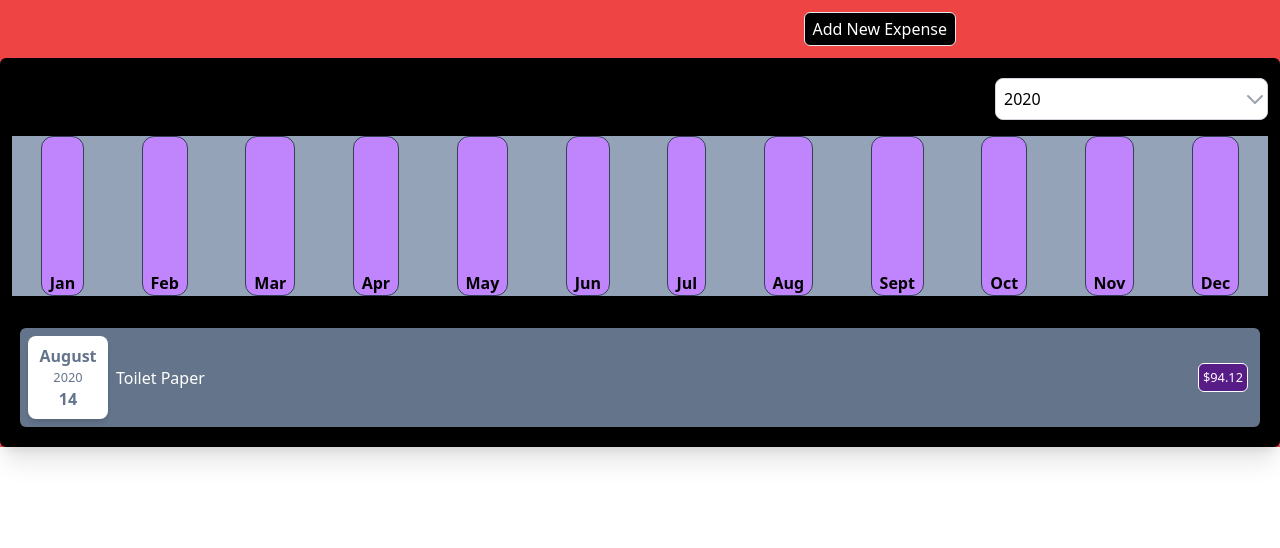
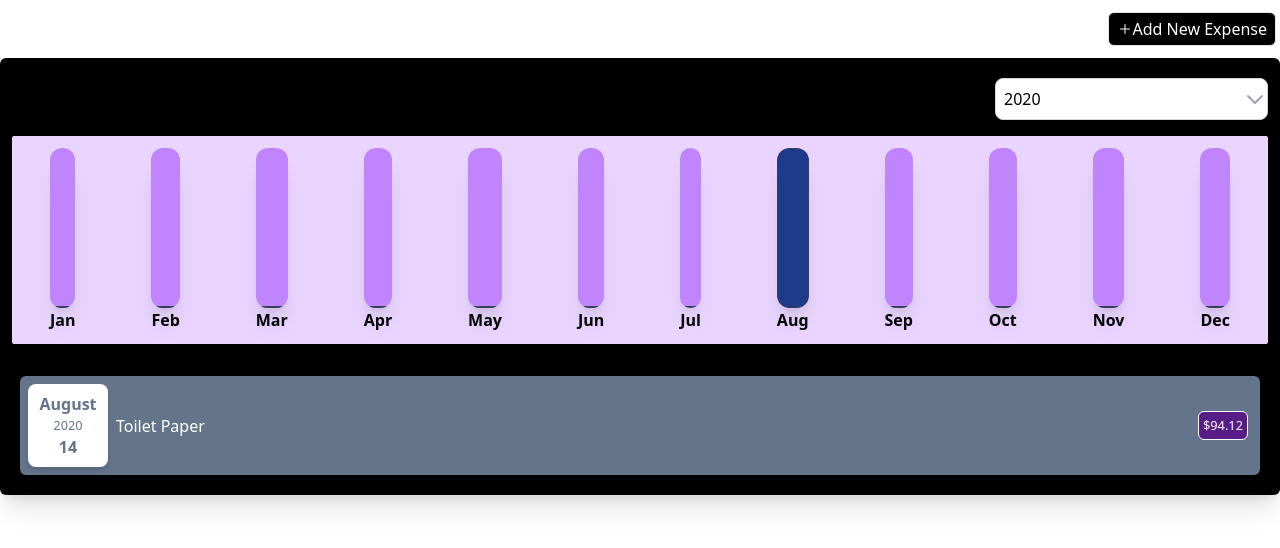
Before and after one commit to Mariat28/expense-tracker, a React (Create React App) app: page / in a window 1280 px wide. Shown: the top 548 px of the page. Built offline with nearby package versions, Linux system fonts and the light colour scheme.

Commit message:
dynamic styles and conditional components

```diff
--- a/package.json
+++ b/package.json
@@ -8,6 +8,7 @@
     "@testing-library/user-event": "^13.5.0",
     "react": "^18.1.0",
     "react-dom": "^18.1.0",
+    "react-icons": "^4.4.0",
     "react-scripts": "5.0.1",
     "web-vitals": "^2.1.4"
   },
--- a/src/App.js
+++ b/src/App.js
@@ -1,4 +1,5 @@
 import React, { useState } from 'react';
+import { IoAdd } from 'react-icons/io5'
 import './App.css';
 import Card from './components/ui/Card';
 import NewExpense from './components/newexpense/NewExpense';
@@ -42,12 +43,12 @@ const App = () => {
   // JSX alternative
   // return React.createElement('div', {className: 'App flex flex-col gap-2 items-center w-full'}, React.createElement('h2', {}, 'expense tracker'), React.createElement(Card, {className: ' bg-black w-1/2 py-4 px-2'}, React.createElement(Expenses, {expenses:expenses})),)
   return (
-    <div className="App flex flex-col bg-red-500 gap-2 items-center w-screen container">
-    {!isAddFormOpen ? (<div className='mt-2 w-1/2 flex justify-end p-1'>
+    <div className="App flex flex-col  gap-2 items-center w-screen container mx-auto">
+    {!isAddFormOpen ? (<div className='mt-2 w-full flex justify-end p-1'>
       <button
           type="button"
-          className="bg-black text-white rounded-md px-2 py-1 hover:bg-transparent hover:text-black border hover:border-black"
-        onClick={displayAddFormHandler}>Add New Expense</button>
+          className="bg-black flex items-center text-white rounded-md px-2 py-1 hover:bg-transparent hover:text-black border hover:border-black"
+        onClick={displayAddFormHandler}><IoAdd ></IoAdd>Add New Expense</button>
       </div>) : ( <NewExpense onAddExpense = {addExpenseHandler} onCancelForm={displayAddFormHandler}/>) }
 
       <Card className=" bg-black w-full py-4 px-2">
--- a/src/components/chart/Chart.js
+++ b/src/components/chart/Chart.js
@@ -3,7 +3,7 @@ const Chart = (props) => {
     const dataPointValues = props.dataPoints.map((dataPoint) => dataPoint.value);
     const totalMaximum = Math.max(...dataPointValues);
     return(
-        <div className="flex justify-around bg-slate-400 text-center h-40">
+        <div className="flex justify-around rounded-sm shadow-xl bg-purple-200  py-3 text-center h-52">
             {props.dataPoints.map(dataPoint => <ChartBar
             key={dataPoint.label}
             value={dataPoint.value}
--- a/src/components/chart/ChartBar.js
+++ b/src/components/chart/ChartBar.js
@@ -1,24 +1,23 @@
+import React from "react";
 const ChartBar = (props) => {
-    let barFillHeight = '0%';
-    if(props.maxValue > 0) {
-        barFillHeight= Math.round(props.value/props.maxValue*100) + ' %';
-    }
-    return(
-        <div className="h-full fex flex-col items-center">
-            <div className="h-full w-full border border-slate-700 rounded-xl bg-purple-400 overflow-hidden flex flex-col justify-end px-2">
-                {/* bar fill  */}
-                <div className="bg-purple-900 w-full transition-all ease-out duration-100 "
-                style={{height: barFillHeight}}>
+  let barFillHeight = "0%";
+  if (props.maxValue > 0) {
+    barFillHeight = Math.round((props.value / props.maxValue) * 100) + '%';
+  }
 
-                </div>
-                {/* bar label  */}
-                <div className="font-bold text-base text-center">
-                    {props.label}
-                </div>
-            </div>
-
+  return (
+    <div className="flex flex-col">
+      <div className="h-full fex flex-col gap-1  items-center">
+        <div className="h-full rounded-xl w-full  overflow-hidden flex flex-col justify-end  bg-purple-400 shadow-xl">
+          {/* bar fill  */}
+          <div
+            className="w-full border  border-slate-700 rounded-xl bg-blue-900  transition-all ease-out duration-300" style={{ height:barFillHeight }}
+          ></div>
         </div>
-    )
-
-}
+      </div>
+      {/* bar label  */}
+      <div className="font-bold text-base text-center">{props.label}</div>
+    </div>
+  );
+};
 export default ChartBar;
--- a/src/components/expenses/ExpenseChart.js
+++ b/src/components/expenses/ExpenseChart.js
@@ -10,7 +10,7 @@ const ExpensesChart =(props) => {
         {label: ' Jun', value: 0},
         {label: ' Jul', value: 0},
         {label: ' Aug', value: 0},
-        {label: ' Sept', value: 0},
+        {label: ' Sep', value: 0},
         {label: ' Oct', value: 0},
         {label: ' Nov', value: 0},
         {label: ' Dec', value: 0},
--- a/src/components/newexpense/ExpenseForm.js
+++ b/src/components/newexpense/ExpenseForm.js
@@ -31,7 +31,7 @@ const ExpenseForm = (props) => {
       event.preventDefault();
       const expenseData = {
           title: enteredTitle,
-          amount: enteredAmount,
+          amount: +enteredAmount,
           date: new Date(enteredDate),
 
       }
@@ -104,7 +104,7 @@ const ExpenseForm = (props) => {
       <button
           type="button"
           className="font-semibold bg-transparent text-red-500 border-red-500 rounded-md px-2 py-1 hover:bg-red-500 hover:text-white border hover:border-white"
-          onClick={ hideFormHandler }
+          onClick={hideFormHandler}
         >
           Cancel
         </button>
```
Also changed, not shown: 1 other file (tests, documents, lock files or other folders).
